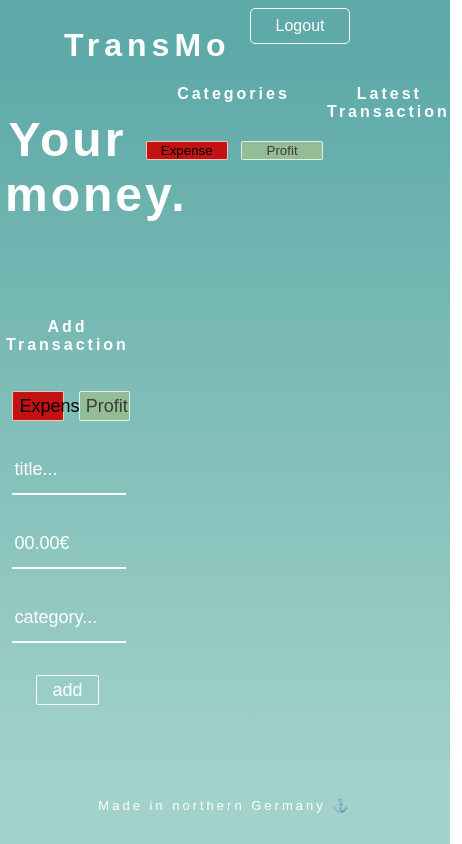
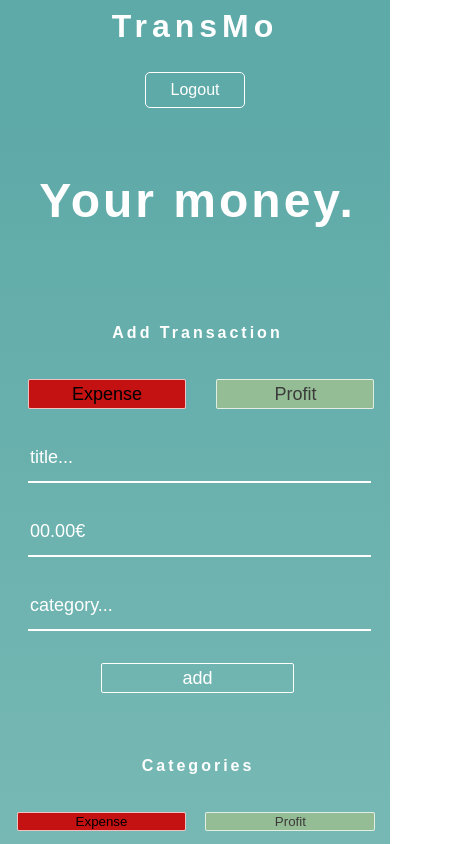
Before and after one commit to Kroenik/personal-finance, a website: page website/overview.html in a window 390 px wide. Shown: the top 844 px of the page, 462 px wide, since content can reach past the window. Drawn offline with Linux system fonts and the light colour scheme; no server answers.

Commit message:
adding responsive design to dashboard page

```diff
--- a/website/overview.html
+++ b/website/overview.html
@@ -8,8 +8,12 @@
   <body>
     <div id="main_grid">
       <header>
-        <h2 id="transmo">TransMo</h2>
-        <button onclick="logOut()" class="header-button">Logout</button>
+        <div id="header-container">
+          <h2 id="transmo">TransMo</h2>
+          <div id="logout">
+            <button onclick="logOut()" class="header-button">Logout</button>
+          </div>
+        </div>
       </header>
       <main>
         <div id="input">
--- a/website/overview_style.css
+++ b/website/overview_style.css
@@ -41,22 +41,16 @@ button {
 #transmo {
   color: white;
   margin-left: 2em;
-  display: inline-block;
+  grid-area: name;
   font-size: 2em;
   letter-spacing: 5px;
+  margin-top: 8px;
 }
-
-.header-button {
-  font-size: 1.5em;
-  background-color: rgba(250, 250, 250, 0);
-  border: rgba(250, 250, 250, 0);
-
-  border-bottom: 3px solid white;
-  color: white;
-  padding: 0.5rem;
-  margin: 0.5rem;
-  margin-bottom: 15px;
-  width: 100px;
+#header-container {
+  display: grid;
+  grid-template-rows: 1fr;
+  grid-template-columns: 3% 1fr;
+  grid-template-areas: "name logout";
 }
 
 h3 {
@@ -84,6 +78,9 @@ main {
 #statistics {
   margin: 0;
   padding: 5px;
+}
+#input {
+  grid-area: input;
 }
 
 /* Input Left-Side*/
@@ -197,6 +194,7 @@ input::-webkit-inner-spin-button {
   display: grid;
   grid-template-columns: 60% 40%;
   grid-template-areas: "categories-side transactions-side";
+  grid-area: statistics;
 }
 
 #categories {
@@ -257,8 +255,12 @@ input::-webkit-inner-spin-button {
 }
 
 .header-button {
-  font-size: 1em;
-  border: 0;
+  border-bottom: 3px solid white;
+  padding: 0.5rem;
+  margin: 0.5rem;
+  margin-bottom: 15px;
+  width: 100px;
+  margin-top: 1em;
   font-size: 1em;
   position: absolute;
   right: 2em;
@@ -297,3 +299,64 @@ input::-webkit-inner-spin-button {
   color: white;
   display: block;
 }
+#logout {
+  position: absolute;
+  right: 2em;
+  grid-area: logout;
+}
+
+@media only screen and (max-width: 800px) {
+  #header-container {
+    display: block;
+  }
+
+  #main_grid {
+    grid-template-rows: 120px 1fr 7%;
+    grid-template-columns: 1fr;
+    grid-template-areas:
+      "header"
+      "main"
+      "footer";
+  }
+  main {
+    display: grid;
+
+    grid-template-columns: 1fr;
+    grid-template-areas:
+      "input"
+      "statistics";
+  }
+
+  #statistics {
+    grid-template-columns: 1fr;
+    grid-template-rows: 1fr 1fr;
+    grid-template-areas:
+      "categories-side"
+      "transactions-side";
+  }
+  #transmo {
+    display: block;
+    text-align: center;
+    margin-left: 0;
+  }
+  .header-button {
+    margin: 0;
+    right: 0;
+    display: block;
+    position: relative;
+    margin-left: auto;
+    margin-right: auto;
+  }
+  #input {
+    margin-top: 4vh;
+  }
+  #input,
+  #statistics {
+    margin: 0;
+    padding-right: 0px;
+  }
+  #logout {
+    left: 0;
+    right: 0;
+  }
+}
```
